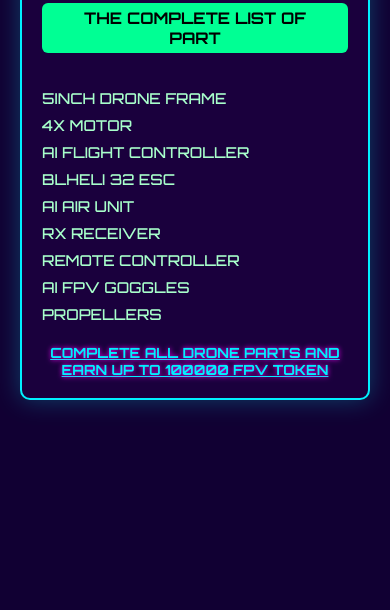
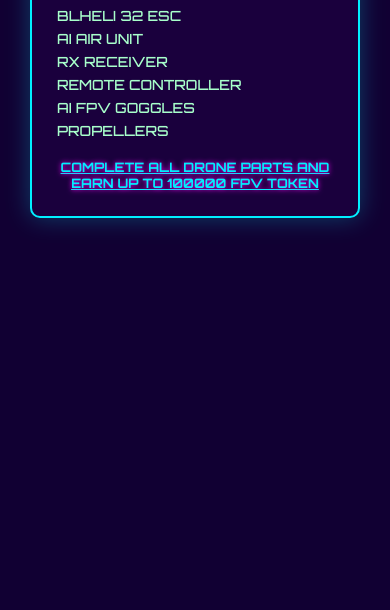
Before and after one commit to ebray783/discription, a plain HTML site: page index.html in a window 390 px wide. Shown: the part 274-884 px from the top of the page. Before the commit the page ends 844 px from the top, so only its background shows below. Drawn offline with Linux system fonts and the light colour scheme.

Commit message:
Update index.html

```diff
--- a/index.html
+++ b/index.html
@@ -9,7 +9,7 @@
     body {
       margin: 0;
       padding: 0;
-      background-color: #110033; /* 🟣 Lighter deep purple background */
+      background-color: #110033;
       font-family: 'Orbitron', sans-serif;
       color: #00f0ff;
       display: flex;
@@ -21,11 +21,12 @@
     .container {
       max-width: 600px;
       border: 2px solid #00f0ff;
-      padding: 30px;
+      padding: 40px;
       text-align: center;
       box-shadow: 0 0 25px #00f0ff44;
-      background-color: #1a003d; /* 🟣 Slightly lighter card bg */
+      background-color: #1a003d;
       border-radius: 10px;
+      margin: 40px;
     }
 
     .title {
@@ -72,26 +73,34 @@
       font-weight: bold;
     }
 
+    /* 🔧 Mobile Styles */
     @media (max-width: 600px) {
+      body {
+        padding: 20px;
+        align-items: flex-start;
+      }
+
       .container {
-        margin: 20px;
-        padding: 20px;
+        padding: 25px;
+        margin: 30px 10px;
       }
 
       .title {
-        font-size: 26px;
+        font-size: 22px;
       }
 
       .subtitle {
-        font-size: 16px;
+        font-size: 14px;
+        padding: 4px 10px;
       }
 
       ul li {
-        font-size: 15px;
+        font-size: 14px;
+        margin: 6px 0;
       }
 
       .highlight {
-        font-size: 14px;
+        font-size: 13px;
       }
     }
   </style>
```
